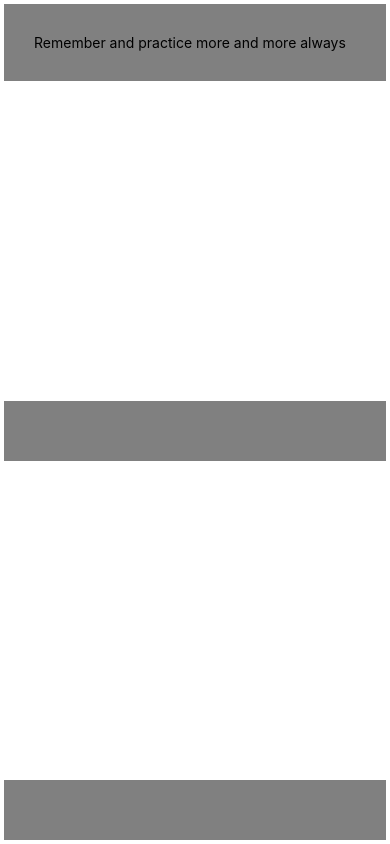
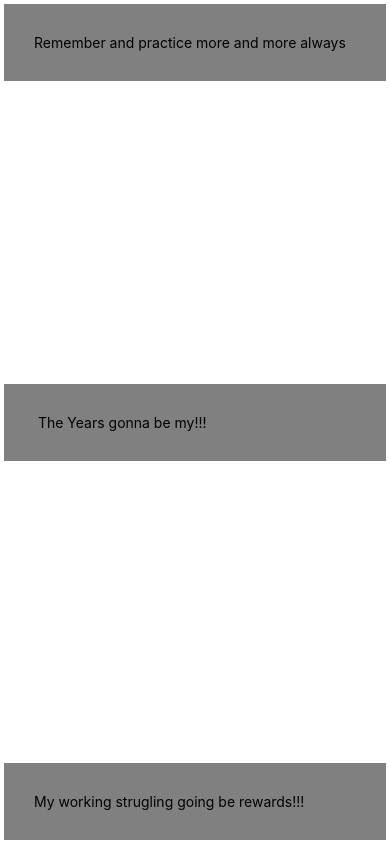
Before and after one commit to felipe-programador-18/reactnative, a React Native app in the folder flexbox/: screen / in a window 390 px wide. Built offline with nearby package versions, Linux system fonts and the light colour scheme.

Commit message:
c9- working more and more

```diff
--- a/flexbox/App.js
+++ b/flexbox/App.js
@@ -8,9 +8,11 @@ export default function App() {
       <Text>Remember and practice more and more always</Text>
       </View>
       <View style={styles.box}>
-       <Text></Text>
+       <Text> The Years gonna be my!!!</Text>
       </View>
-      <View style={styles.box}></View>
+      <View style={styles.box}>
+      <Text>My working strugling going be rewards!!!</Text>
+      </View>
 
     </View>
   );
@@ -26,6 +28,8 @@ const styles = StyleSheet.create({
   box:{
     padding:30,
     backgroundColor:'grey',
-    margin:4
+    margin:4,
+    color:'white',
+    textAlign: 'center'
   }
 });
```
